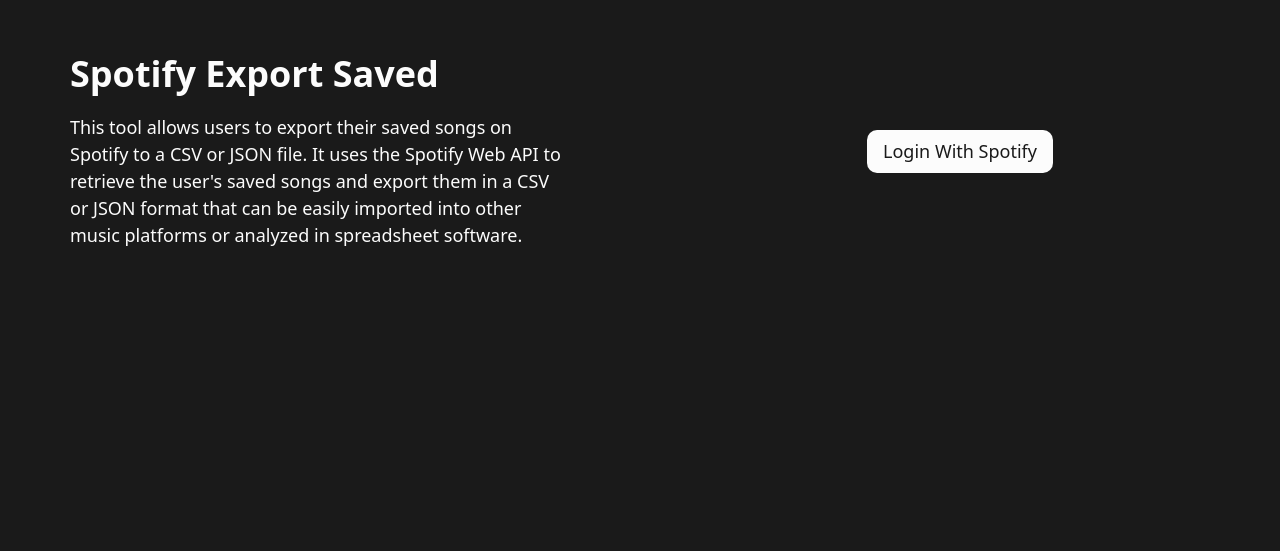
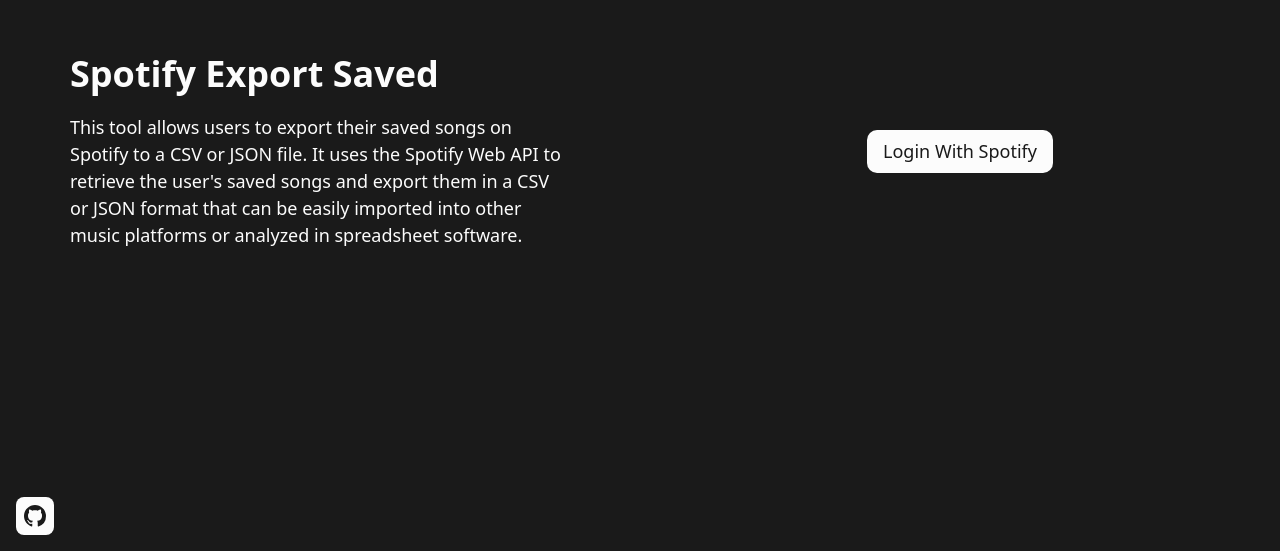
Before and after one commit to malialp/spotify-export-saved, a React (Vite) app: page / in a window 1280 px wide. Shown: the part 249-800 px from the top of the page. Built offline with nearby package versions, Linux system fonts and the light colour scheme.

Commit message:
github button

```diff
--- a/package.json
+++ b/package.json
@@ -14,7 +14,8 @@
     "react": "^18.2.0",
     "react-cookie": "^4.1.1",
     "react-custom-scrollbars-2": "^4.5.0",
-    "react-dom": "^18.2.0"
+    "react-dom": "^18.2.0",
+    "react-icons": "^5.2.1"
   },
   "devDependencies": {
     "@types/react": "^18.0.28",
--- a/src/App.jsx
+++ b/src/App.jsx
@@ -5,11 +5,11 @@
 import {
   get_saved_tracks,
   parseMillisecondsIntoReadableTime,
-  downloadFile,
   export_data_json,
   export_data_csv,
 } from "./Utils";
 import { Scrollbars } from "react-custom-scrollbars-2";
+import { BsGithub } from "react-icons/bs";
 
 const cookies = new Cookies();
 
@@ -50,7 +50,7 @@
 
   return (
     <div className="bg-dark h-full">
-      <div className="container mx-auto h-full flex flex-col items-center md:flex-row">
+      <div className="container mx-auto relative h-full flex flex-col items-center md:flex-row">
         <section className="h-full w-full md:w-1/2 px-16 flex items-center justify-center">
           <div className="flex flex-col justify-start gap-5">
             <h1 className="text-light text-4xl font-extrabold">
@@ -69,7 +69,7 @@
           <section className="h-full w-full md:w-1/2 px-16 flex flex-col items-center justify-center">
             <Button
               href={auth_url}
-              style="rounded-[10px] text-[18px] font-medium"
+              style="rounded-[10px] text-[18px] font-medium px-4 py-2"
             >
               Login With Spotify
             </Button>
@@ -139,13 +139,13 @@
 
                   <div className="flex flex-row gap-6">
                     <Button
-                      style="rounded-[10px] text-[18px] font-bold"
+                      style="rounded-[10px] text-[18px] font-bold px-4 py-2"
                       onClick={() => export_data_csv(songs)}
                     >
                       .csv
                     </Button>
                     <Button
-                      style="rounded-[10px] text-[18px] font-bold"
+                      style="rounded-[10px] text-[18px] font-bold px-4 py-2"
                       onClick={() => export_data_json(songs)}
                     >
                       .json
@@ -156,6 +156,12 @@
             )}
           </section>
         )}
+        <Button
+          href="https://github.com/malialp/spotify-export-saved"
+          style="text-dark absolute left-4 bottom-4 p-2 rounded-lg"
+        >
+          <BsGithub className="h-auto w-[22px]" />
+        </Button>
       </div>
     </div>
   );
--- a/src/Components/Button.jsx
+++ b/src/Components/Button.jsx
@@ -1,6 +1,6 @@
 const Button = ({ children, href, onClick, style }) => {
   const className =
-    "cursor-pointer text-dark bg-light px-4 py-2 whitespace-nowrap hover:opacity-80 duration-200 active:opacity-90 focus:outline focus:outline-4 focus:outline-midLight focus:duration-150 focus:outline-offset-2 " +
+    "cursor-pointer text-dark bg-light whitespace-nowrap hover:opacity-80 duration-200 active:opacity-90 focus:outline focus:outline-4 focus:outline-midLight focus:duration-150 focus:outline-offset-2 " +
     style;
 
   return href ? (
```
Also changed, not shown: 1 other file (tests, documents, lock files or other folders).
